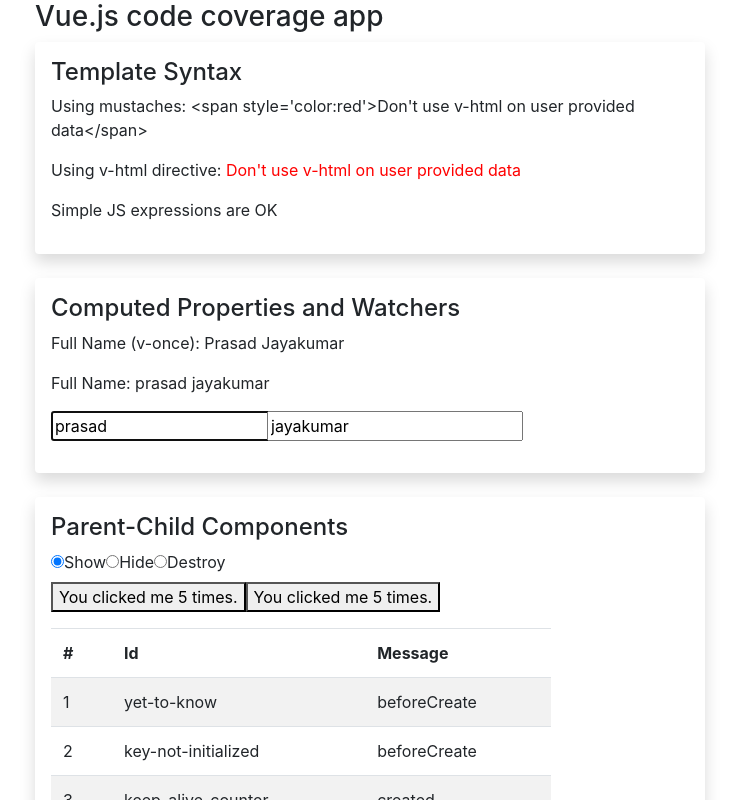
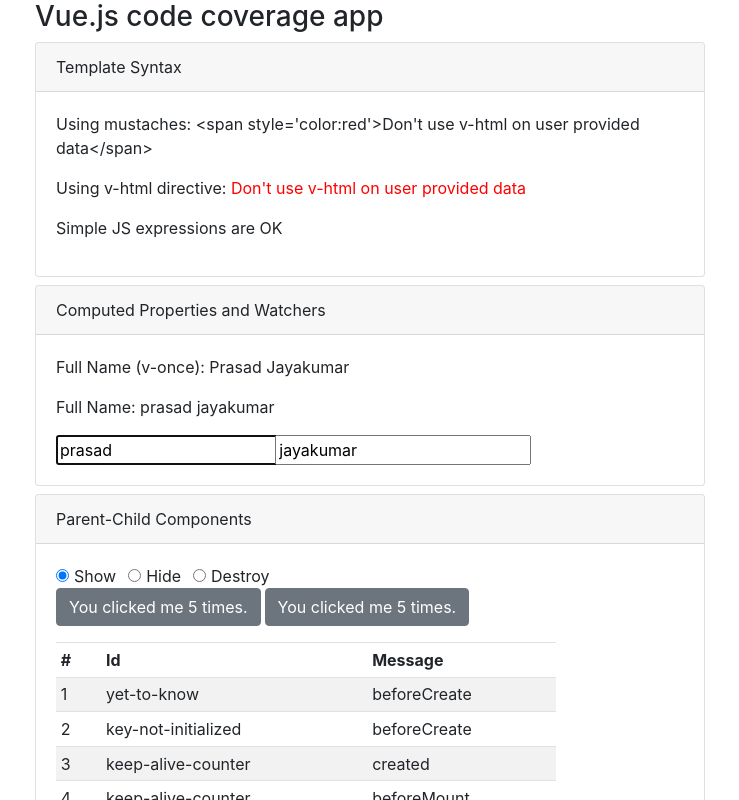
Before and after one commit to PrasadJayakumar/vue-anatomy, a Vue app in the folder vue-2.x-coverage/: page / in a window 1280 px wide. Shown: the top 800 px of the page, without its empty margins (270-1009 px from the left). Built offline with nearby package versions, Linux system fonts and the light colour scheme.

Commit message:
cosmetic change

```diff
--- a/vue-2.x-coverage/src/components/computed-watchers.vue
+++ b/vue-2.x-coverage/src/components/computed-watchers.vue
@@ -1,20 +1,22 @@
 <template>
-  <div id="computed-watchers" class="shadow p-3 mb-4 bg-white rounded">
-    <h4>Computed Properties and Watchers</h4>
+  <div id="computed-watchers" class="card mb-2">
+    <div class="card-header">Computed Properties and Watchers</div>
+    <div class="card-body">
       <p v-once>Full Name (v-once): {{ fullName | titleCase }}</p>
       <p>Full Name: {{ fullName }}</p>
-    <div class="form-row">
-      <div class="col-md-4 mb-3">
+      <div class="row">
+        <div class="col-sm-4">
           <input v-model.trim="firstName" v-focus placeholder="first name" />
           <span class="invalid-feedback" :class="{ 'd-block': !isFnValid }">
             Please provide a valid name
           </span>
         </div>
-      <div class="col-md-4 mb-3">
+        <div class="col-sm-4">
           <input v-model.trim="lastName" placeholder="last name" />
           <span class="invalid-feedback" :style="lnStyle">
             Please provide a valid name
           </span>
+        </div>
       </div>
     </div>
   </div>
--- a/vue-2.x-coverage/src/components/parent-child/child.vue
+++ b/vue-2.x-coverage/src/components/parent-child/child.vue
@@ -1,30 +1,41 @@
 <template>
   <div id="child">
     <div>
+      <div class="form-check form-check-inline">
         <input
           id="show-button-counter"
           v-model="action"
+          class="form-check-input"
           name="button-counter"
           type="radio"
           value="show"
         />
-      <label for="show-button-counter">Show</label>
+        <label class="form-check-label" for="show-button-counter">Show</label>
+      </div>
+      <div class="form-check form-check-inline">
         <input
           id="hide-button-counter"
           v-model="action"
+          class="form-check-input"
           name="button-counter"
           type="radio"
           value="hide"
         />
-      <label for="hide-button-counter">Hide</label>
+        <label class="form-check-label" for="hide-button-counter">Hide</label>
+      </div>
+      <div class="form-check form-check-inline">
         <input
           id="destroy-button-counter"
           v-model="action"
+          class="form-check-input"
           name="button-counter"
           type="radio"
           value="destroy"
         />
-      <label for="destroy-button-counter">Destroy</label>
+        <label class="form-check-label" for="destroy-button-counter"
+          >Destroy</label
+        >
+      </div>
     </div>
     <div v-if="action != 'destroy'">
       <transition name="fade">
@@ -53,7 +64,7 @@
 </template>
 
 <script>
-import ButtonCounter from '~/shared/components/button-counter.vue'
+import ButtonCounter from '@/shared/components/button-counter.vue'
 export default {
   components: {
     'button-counter': ButtonCounter
--- a/vue-2.x-coverage/src/components/parent-child/index.vue
+++ b/vue-2.x-coverage/src/components/parent-child/index.vue
@@ -1,15 +1,15 @@
 <template>
-  <div class="shadow p-3 mb-4 bg-white rounded">
-    <h4>Parent-Child Components</h4>
-    <child @event-msg="onEventMsg"></child>
-    <div id="lifecycle-events">
+  <div class="card mb-2">
+    <div class="card-header">Parent-Child Components</div>
+    <div class="card-body">
+      <child @event-msg="onEventMsg"></child>
       <v-table :headers="headers" :items="eventMsgs"></v-table>
     </div>
   </div>
 </template>
 
 <script>
-import VTable from '~/shared/components/v-table.vue'
+import VTable from './v-table.vue'
 import Child from './child.vue'
 
 export default {
--- a/vue-2.x-coverage/src/shared/components/v-table.vue
+++ b/vue-2.x-coverage/src/components/parent-child/v-table.vue
@@ -5,9 +5,10 @@
     </div>
 
     <div
+      class="table-responsive"
       style="overflow-x: auto; overflow-y: auto; height: 200px; width: 500px"
     >
-      <table class="table table-striped">
+      <table class="table table-striped table-sm">
         <tr>
           <th>#</th>
           <th v-for="(header, idx) in headers" :key="'h' + idx">
--- a/vue-2.x-coverage/src/components/template-syntax.vue
+++ b/vue-2.x-coverage/src/components/template-syntax.vue
@@ -1,9 +1,11 @@
 <template>
-  <div id="template-syntax" class="shadow p-3 mb-4 bg-white rounded">
-    <h4>Template Syntax</h4>
-    <p>Using mustaches: {{ rawHtml }}</p>
-    <p>Using v-html directive: <span v-html="rawHtml"></span></p>
-    <p>Simple JS expressions are {{ 1 + 2 ? 'OK' : 'NOT OK' }}</p>
+  <div id="template-syntax" class="card mb-2">
+    <div class="card-header">Template Syntax</div>
+    <div class="card-body">
+      <p>Using mustaches: {{ rawHtml }}</p>
+      <p>Using v-html directive: <span v-html="rawHtml"></span></p>
+      <p>Simple JS expressions are {{ 1 + 2 ? 'OK' : 'NOT OK' }}</p>
+    </div>
   </div>
 </template>
 
--- a/vue-2.x-coverage/src/main.js
+++ b/vue-2.x-coverage/src/main.js
@@ -1,13 +1,11 @@
 import Vue from 'vue'
 import App from './app.vue'
 
-// Begin: Loading resource for Webpack configuration sake
 import 'bootstrap/dist/css/bootstrap.css'
 import 'bootstrap/dist/css/bootstrap-grid.css'
 
 import './shared/global-config.js'
 import './shared/directives/v-focus.js'
-// End: Webpack configuration
 
 import ConstantsPlugin from './shared/constants-plugin.js'
 Vue.use(ConstantsPlugin)
--- a/vue-2.x-coverage/src/shared/components/button-counter.vue
+++ b/vue-2.x-coverage/src/shared/components/button-counter.vue
@@ -1,5 +1,7 @@
 <template>
-  <button @click="onClick($event)">You clicked me {{ count }} times.</button>
+  <button class="btn btn-secondary mr-1" @click="onClick($event)">
+    You clicked me {{ count }} times.
+  </button>
 </template>
 
 <script>
--- a/vue-2.x-coverage/vue.config.js
+++ b/vue-2.x-coverage/vue.config.js
@@ -6,12 +6,5 @@
       entry: 'src/main.js',
       title: 'Vue.js code coverage app'
     }
-  },
-  configureWebpack: {
-    resolve: {
-      alias: {
-        '~': path.resolve(__dirname, 'src')
-      }
-    }
   }
 }
```
Also changed, not shown: vue-2.x-coverage/src/app.vue (+5 -5 lines), 1 other file (tests, documents, lock files or other folders). Lines whose indentation alone changed are shown as unchanged.
